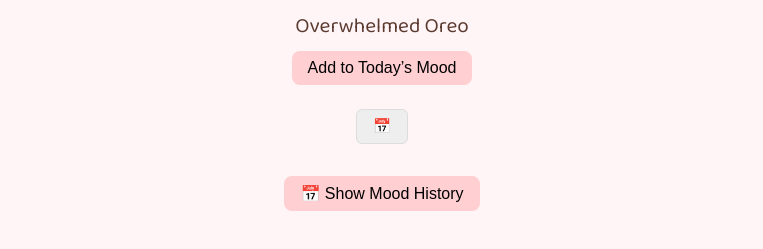
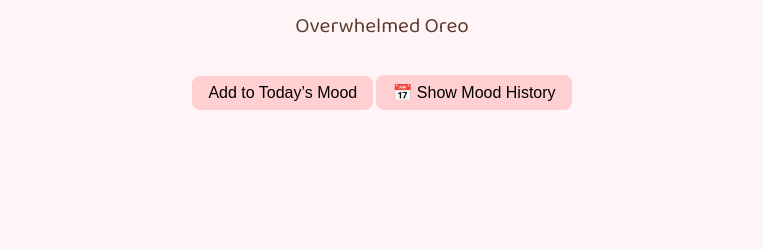
Before and after one commit to leahthompkins/donutfeelgood, a plain HTML site: page index.html in a window 1280 px wide. Both pictures are taken after a click on the picture 354 px from the left and 244 px from the top of the page. Shown: the part 331-580 px from the top of the page, without its empty margins (258-1021 px from the left). Drawn offline with nearby package versions, Linux system fonts and the light colour scheme.

Commit message:
Update index.html

```diff
--- a/index.html
+++ b/index.html
@@ -45,8 +45,11 @@
   </div>
 
   <div id="donut-selection" class="donut-selection"></div>
-<button id="add-to-today" class="add-button" style="display: none;">Add to Today’s Mood</button><div id="date-picker-toggle" style="margin-top: 1rem; display: none;"><button id="show-date-picker" class="add-button" style="background-color: #eee; color: #5b3a2f;">📅</button>
-</div>
+<button id="add-to-today" class="add-button" style="display: none;">Add to Today’s Mood</button>
+
+  <!-- <div id="date-picker-toggle" style="margin-top: 1rem; display: none;"><button id="show-date-picker" class="add-button" style="background-color: #eee; color: #5b3a2f;">📅</button>
+  -->
+  </div>
 
 <div id="date-picker-area" style="display: none; margin-top: 1rem;">
   <input type="date" id="mood-date" />
```
